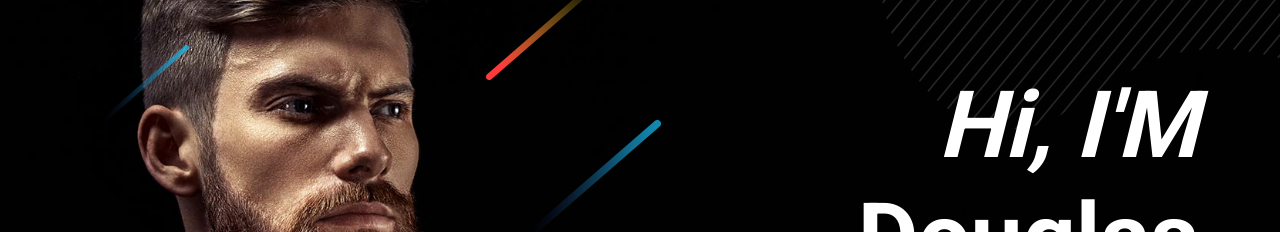
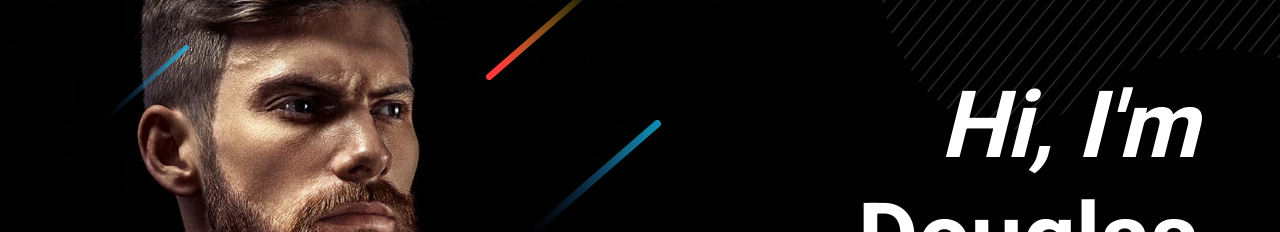
Before and after one commit to douglasadecer/actor-portfolio, a Next.js app: page /youtube in a window 1280 px wide. Shown: the part 130-362 px from the top of the page. Built offline with nearby package versions, Linux system fonts and the light colour scheme.

Commit message:
fixed M to m in banner

```diff
--- a/src/components/Youtube/Banner.js
+++ b/src/components/Youtube/Banner.js
@@ -18,7 +18,7 @@ const Banner = () => {
                   data-aos-duration="800"
                   data-aos-once="true"
                 >
-                  <span>Hi, I&apos;M</span> Douglas Adecer
+                  <span>Hi, I&apos;m</span> Douglas Adecer
                 </h1>
 
                 <p
```
